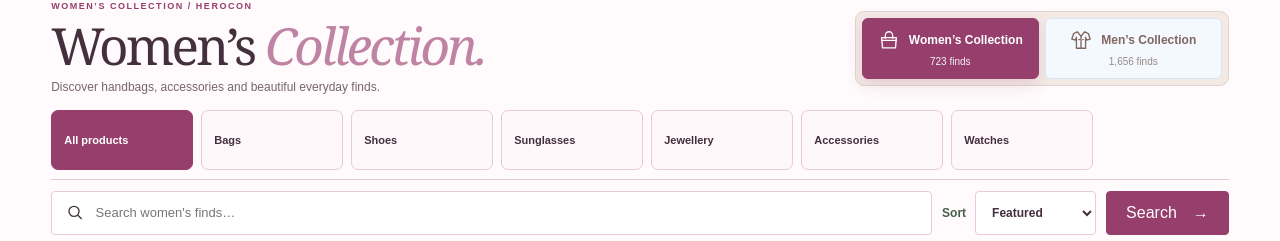
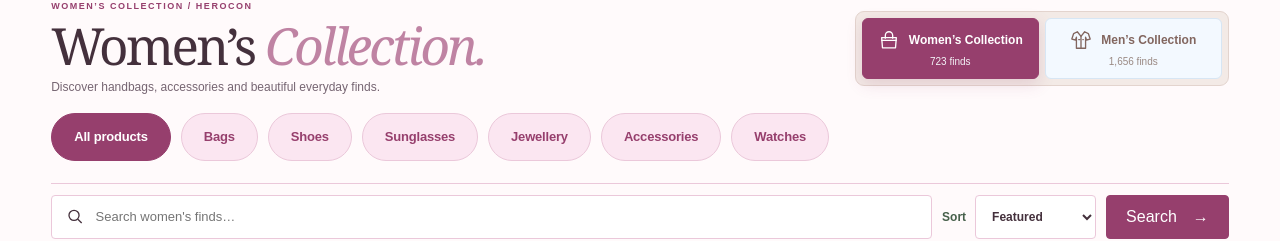
Before and after one commit to aminabdul339-byte/herocon, a Next.js app: page /shop-for-yourself in a window 1280 px wide. Shown: the part 116-357 px from the top of the page. Built offline with nearby package versions, Linux system fonts and the light colour scheme; no server answers.

Commit message:
Match compact sourcing catalogue pill filters with elegant collection-specific pink and blue

```diff
--- a/app/shop-for-yourself/personal-shop-v2.css
+++ b/app/shop-for-yourself/personal-shop-v2.css
@@ -662,3 +662,102 @@
  .hc-self-v2 .hc-personal-catalogue-intro h1{font-size:33px!important}
  .hc-self-v2 .hc-personal-audience-title strong{font-size:10px}
 }
+
+
+/* REFINED COLLECTION FILTERS
+ * Matching the Start a Business pill navigation: one-line text-only rounded
+ * category pills, with personal-shopping pink or blue preserved as the accent.
+ * The active state follows the collection; no source-catalogue green leaks in.
+ */
+.hc-self-v2[data-audience] .hc-personal-categories{
+ display:flex;
+ flex-wrap:nowrap;
+ align-items:center;
+ gap:10px;
+ padding:3px 0 14px;
+ margin:0 0 8px;
+ overflow-x:auto;
+ overflow-y:hidden;
+ overscroll-behavior-inline:contain;
+ -webkit-overflow-scrolling:touch;
+ scrollbar-width:thin;
+}
+.hc-self-v2[data-audience] .hc-personal-categories>.hc-self-category{
+ display:inline-flex;
+ flex-direction:row;
+ flex:0 0 auto;
+ justify-content:center;
+ align-items:center;
+ gap:0;
+ width:auto;
+ min-width:0;
+ max-width:none;
+ min-height:48px;
+ padding:10px 22px;
+ border:1px solid var(--ps-accent-border);
+ border-radius:999px;
+ background:var(--ps-accent-soft);
+ color:var(--ps-accent);
+ box-shadow:none;
+ font-weight:700;
+ text-align:center;
+ transform:none;
+ transition:background-color .2s ease,border-color .2s ease,color .2s ease,box-shadow .2s ease;
+}
+.hc-self-v2[data-audience] .hc-personal-categories>.hc-self-category .hc-self-category-title{
+ display:inline;
+ width:auto;
+ max-width:none;
+ margin:0;
+ padding:0;
+ font-size:13px;
+ font-weight:750;
+ line-height:1.4;
+ white-space:nowrap;
+ color:inherit;
+ letter-spacing:-.015em;
+}
+.hc-self-v2[data-audience] .hc-personal-categories>.hc-self-category .hc-self-category-icon,
+.hc-self-v2[data-audience] .hc-personal-categories>.hc-self-category .hc-self-category-title small{
+ display:none!important;
+}
+.hc-self-v2[data-audience] .hc-personal-categories>.hc-self-category:hover{
+ transform:none;
+ background:var(--ps-accent-border);
+ border-color:var(--ps-accent);
+ color:var(--ps-accent-hover);
+}
+.hc-self-v2[data-audience] .hc-personal-categories>.hc-self-category.hc-self-category-active,
+.hc-self-v2[data-audience] .hc-personal-categories>.hc-self-category.hc-self-category-active:hover{
+ background:var(--ps-accent);
+ border-color:var(--ps-accent);
+ color:#fff;
+ box-shadow:none;
+}
+.hc-self-v2[data-audience] .hc-personal-categories>.hc-self-category.hc-self-category-active:hover{
+ background:var(--ps-accent-hover);
+ border-color:var(--ps-accent-hover);
+}
+.hc-self-v2[data-audience] .hc-personal-categories>.hc-self-category:focus-visible{
+ outline:2px solid var(--ps-accent);
+ outline-offset:3px;
+}
+@media(max-width:760px){
+ .hc-self-v2[data-audience] .hc-personal-categories{
+  gap:8px;
+  margin-bottom:7px;
+  padding:2px 0 12px;
+ }
+ .hc-self-v2[data-audience] .hc-personal-categories>.hc-self-category{
+  min-height:44px;
+  padding:10px 17px;
+ }
+ .hc-self-v2[data-audience] .hc-personal-categories>.hc-self-category .hc-self-category-title{
+  font-size:12px;
+ }
+}
+@media(prefers-reduced-motion:reduce){
+ .hc-self-v2[data-audience] .hc-personal-categories>.hc-self-category{
+  transition:none!important;
+ }
+}
```
